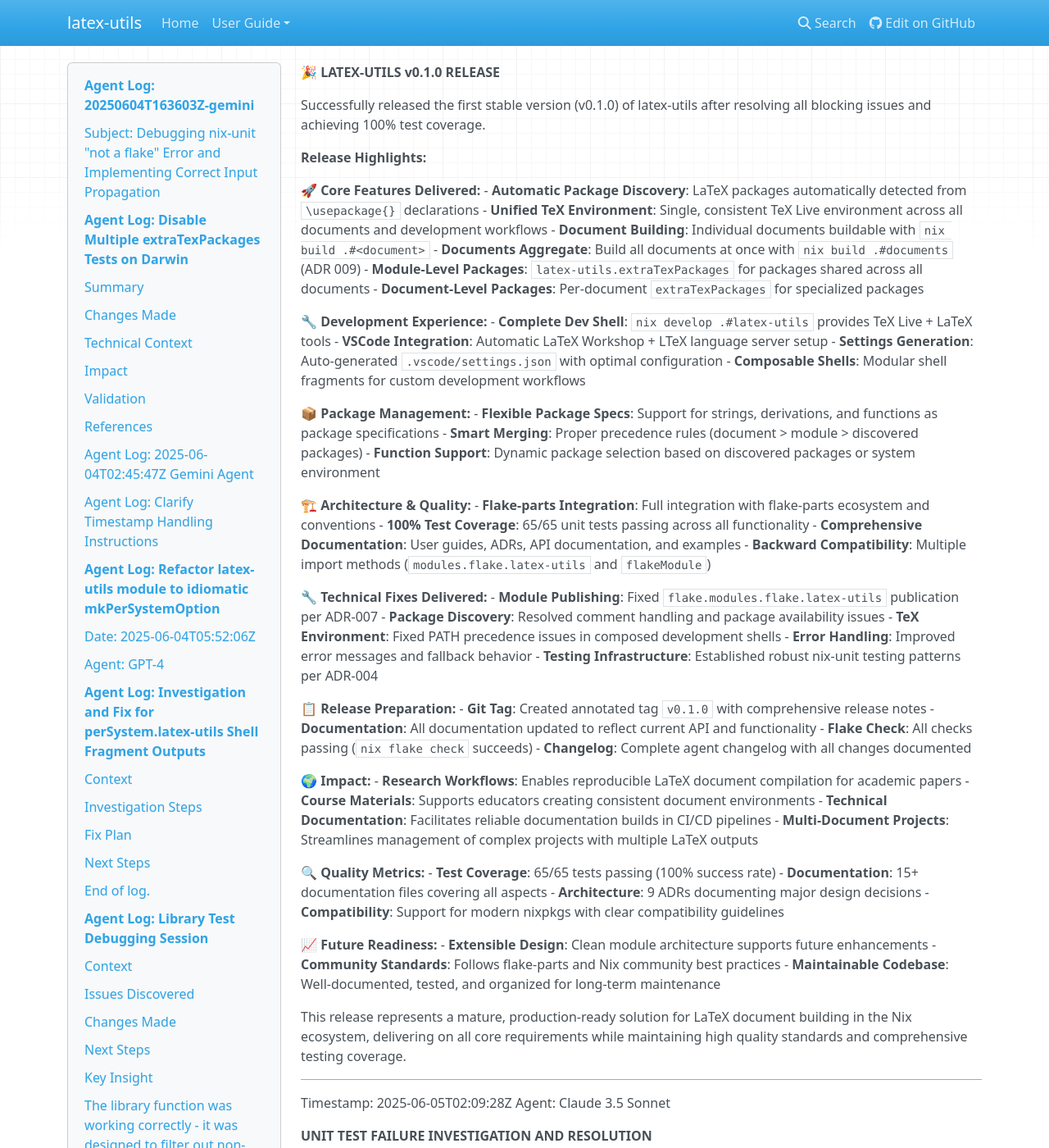
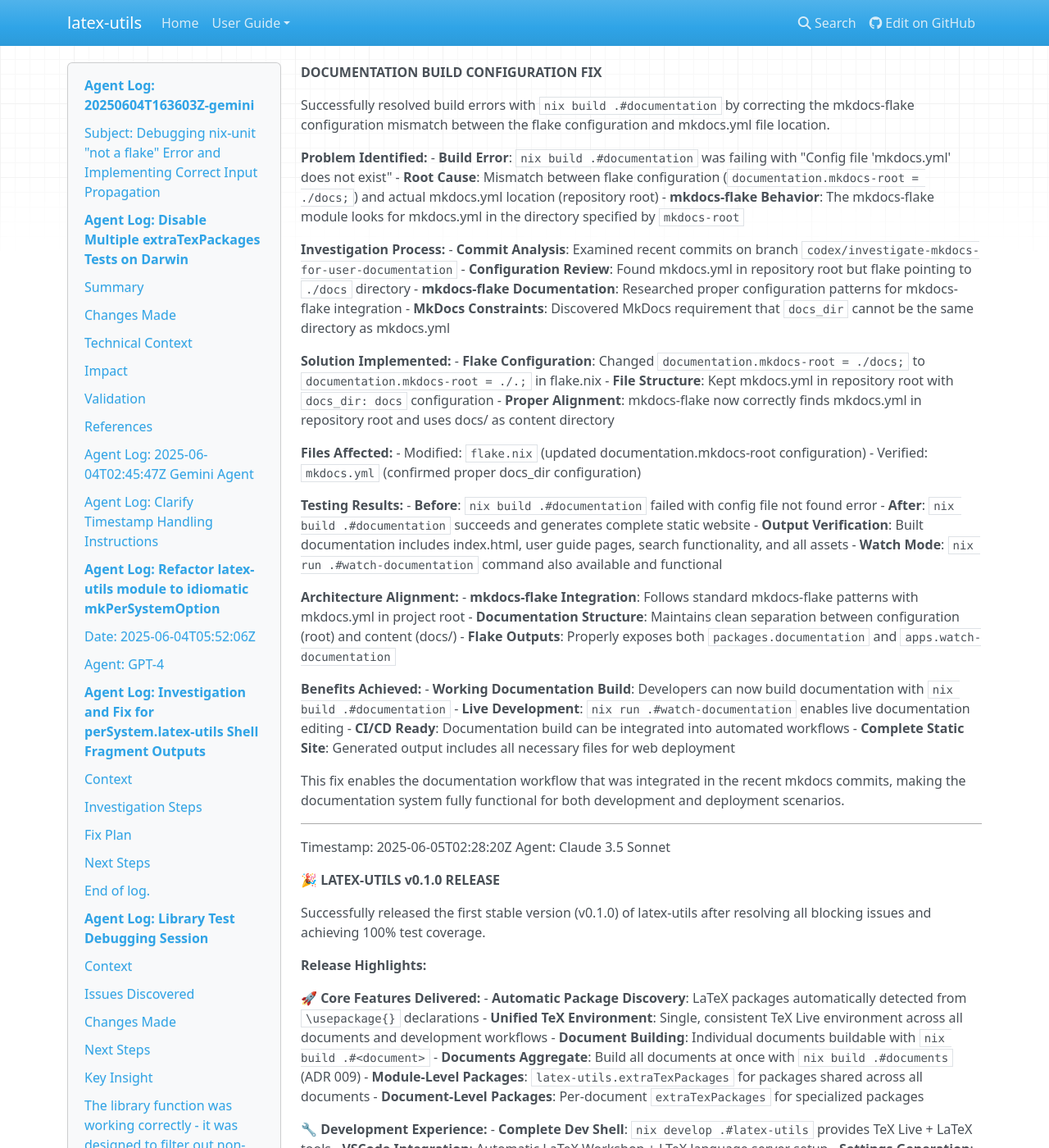
Before and after one commit to jmmaloney4/latex-utils, an MkDocs documentation site: the page built from docs/internal/AGENT_CHANGELOG.md, in a window 1280 px wide and 1400 px high. Shown: the whole window at 82% size. Built offline with MkDocs 1.6.1, drawn with Linux system fonts in a browser that asks for light colours; nearby versions of some CDN libraries.

Commit message:
docs(changelog): document documentation build configuration fix
- Added comprehensive agent changelog entry for mkdocs-flake configuration fix
- Documents investigation process, root cause analysis, and solution implementation
- Records successful resolution of 'Config file mkdocs.yml does not exist' error
- Notes architecture alignment and benefits achieved

```diff
--- a/docs/internal/AGENT_CHANGELOG.md
+++ b/docs/internal/AGENT_CHANGELOG.md
@@ -1,3 +1,51 @@
+Timestamp: 2025-06-07T17:54:13Z
+Agent: Claude 3.5 Sonnet
+
+**DOCUMENTATION BUILD CONFIGURATION FIX**
+
+Successfully resolved build errors with `nix build .#documentation` by correcting the mkdocs-flake configuration mismatch between the flake configuration and mkdocs.yml file location.
+
+**Problem Identified:**
+- **Build Error**: `nix build .#documentation` was failing with "Config file 'mkdocs.yml' does not exist"
+- **Root Cause**: Mismatch between flake configuration (`documentation.mkdocs-root = ./docs;`) and actual mkdocs.yml location (repository root)
+- **mkdocs-flake Behavior**: The mkdocs-flake module looks for mkdocs.yml in the directory specified by `mkdocs-root`
+
+**Investigation Process:**
+- **Commit Analysis**: Examined recent commits on branch `codex/investigate-mkdocs-for-user-documentation`
+- **Configuration Review**: Found mkdocs.yml in repository root but flake pointing to `./docs` directory
+- **mkdocs-flake Documentation**: Researched proper configuration patterns for mkdocs-flake integration
+- **MkDocs Constraints**: Discovered MkDocs requirement that `docs_dir` cannot be the same directory as mkdocs.yml
+
+**Solution Implemented:**
+- **Flake Configuration**: Changed `documentation.mkdocs-root = ./docs;` to `documentation.mkdocs-root = ./.;` in flake.nix
+- **File Structure**: Kept mkdocs.yml in repository root with `docs_dir: docs` configuration
+- **Proper Alignment**: mkdocs-flake now correctly finds mkdocs.yml in repository root and uses docs/ as content directory
+
+**Files Affected:**
+- Modified: `flake.nix` (updated documentation.mkdocs-root configuration)
+- Verified: `mkdocs.yml` (confirmed proper docs_dir configuration)
+
+**Testing Results:**
+- **Before**: `nix build .#documentation` failed with config file not found error
+- **After**: `nix build .#documentation` succeeds and generates complete static website
+- **Output Verification**: Built documentation includes index.html, user guide pages, search functionality, and all assets
+- **Watch Mode**: `nix run .#watch-documentation` command also available and functional
+
+**Architecture Alignment:**
+- **mkdocs-flake Integration**: Follows standard mkdocs-flake patterns with mkdocs.yml in project root
+- **Documentation Structure**: Maintains clean separation between configuration (root) and content (docs/)
+- **Flake Outputs**: Properly exposes both `packages.documentation` and `apps.watch-documentation`
+
+**Benefits Achieved:**
+- **Working Documentation Build**: Developers can now build documentation with `nix build .#documentation`
+- **Live Development**: `nix run .#watch-documentation` enables live documentation editing
+- **CI/CD Ready**: Documentation build can be integrated into automated workflows
+- **Complete Static Site**: Generated output includes all necessary files for web deployment
+
+This fix enables the documentation workflow that was integrated in the recent mkdocs commits, making the documentation system fully functional for both development and deployment scenarios.
+
+---
+
 Timestamp: 2025-06-05T02:28:20Z
 Agent: Claude 3.5 Sonnet
 
```
